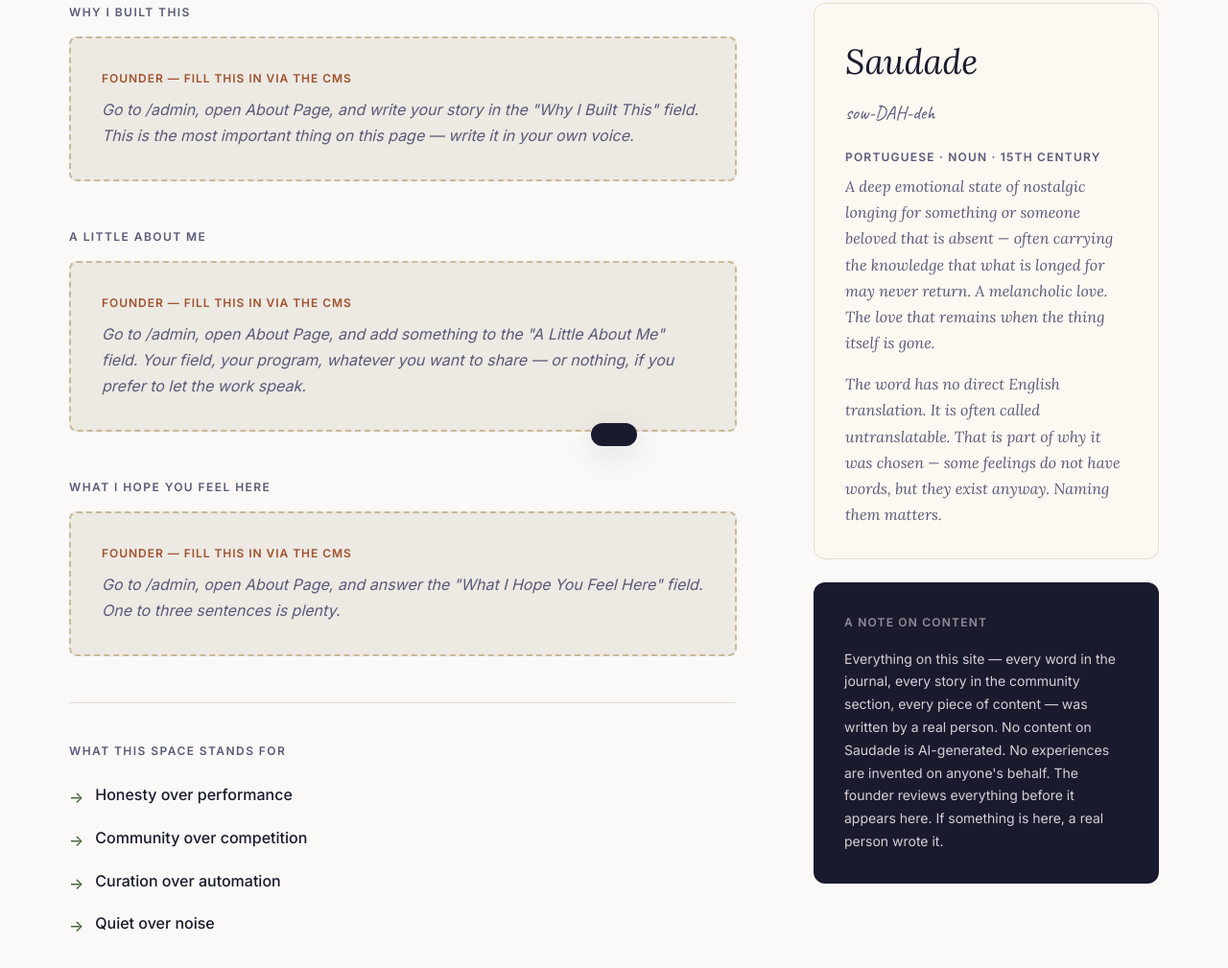
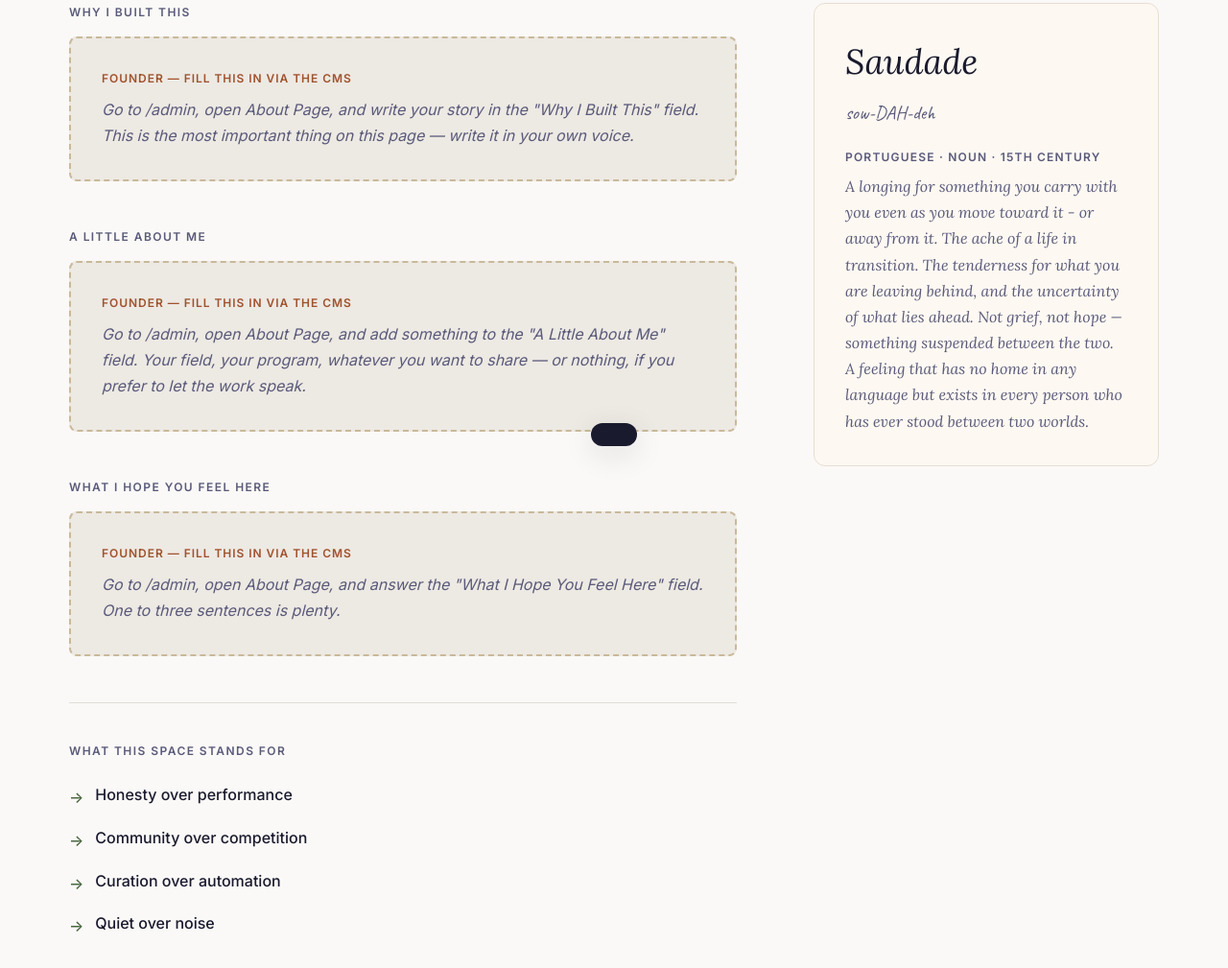
Before and after one commit to Sdumra/Saudade, an Eleventy site: page src/about.njk in a window 1280 px wide. Shown: the part 351-1360 px from the top of the page at 96% size. Built offline with nearby package versions, Linux system fonts and the light colour scheme; Eleventy itself is replaced by a stand-in of ours; files that its build step writes are made by us from their sources.

Commit message:
Update Saudade definition text and remove content note card from about page

```diff
--- a/src/about.njk
+++ b/src/about.njk
@@ -93,13 +93,7 @@ description: Why Saudade exists, who built it, and what it stands for.
           <p class="etymology-wordmark"><em>Saudade</em></p>
           <p class="etymology-pronunciation">sow-DAH-deh</p>
           <p class="etymology-origin">Portuguese · noun · 15th century</p>
-          <p class="etymology-def">A deep emotional state of nostalgic longing for something or someone beloved that is absent — often carrying the knowledge that what is longed for may never return. A melancholic love. The love that remains when the thing itself is gone.</p>
-          <p class="etymology-def" style="margin-top: var(--space-4);">The word has no direct English translation. It is often called untranslatable. That is part of why it was chosen — some feelings do not have words, but they exist anyway. Naming them matters.</p>
-        </div>
-
-        <div class="content-note-card">
-          <p class="content-note-title">A note on content</p>
-          <p class="content-note-body">Everything on this site — every word in the journal, every story in the community section, every piece of content — was written by a real person. No content on Saudade is AI-generated. No experiences are invented on anyone's behalf. The founder reviews everything before it appears here. If something is here, a real person wrote it.</p>
+          <p class="etymology-def">A longing for something you carry with you even as you move toward it - or away from it. The ache of a life in transition. The tenderness for what you are leaving behind, and the uncertainty of what lies ahead. Not grief, not hope — something suspended between the two. A feeling that has no home in any language but exists in every person who has ever stood between two worlds.</p>
         </div>
       </aside>
     </div>
```
